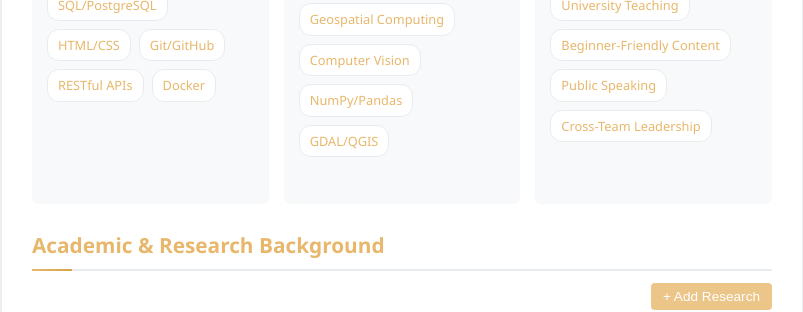
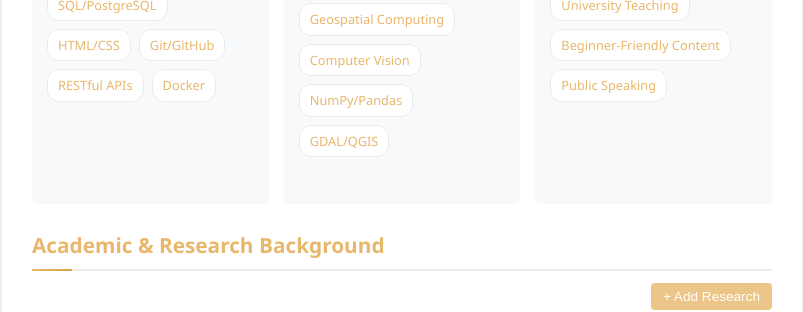
Before and after one commit to bpurinton/bpurinton.github.io, a Jekyll site: the page built from _pages/cv-builder.html, in a window 1280 px wide and 900 px high, scrolled down 1407 px. Shown: the part 143-455 px from the top of the window, without its empty margins (238-1041 px from the left). Built offline with Jekyll 4.4.1, drawn with Linux system fonts in a browser that asks for light colours.

Commit message:
minor manual tweaks

```diff
--- a/_pages/cv-builder.html
+++ b/_pages/cv-builder.html
@@ -608,7 +608,6 @@ permalink: /cv-builder/
                             <span class="skill-tag" contenteditable="true">University Teaching</span>
                             <span class="skill-tag" contenteditable="true">Beginner-Friendly Content</span>
                             <span class="skill-tag" contenteditable="true">Public Speaking</span>
-                            <span class="skill-tag" contenteditable="true">Cross-Team Leadership</span>
                         </div>
                         <div class="item-controls">
                             <button class="item-btn" onclick="addSkillTag(this)">+ Skill</button>
```
Also changed, not shown: 3 other files.
